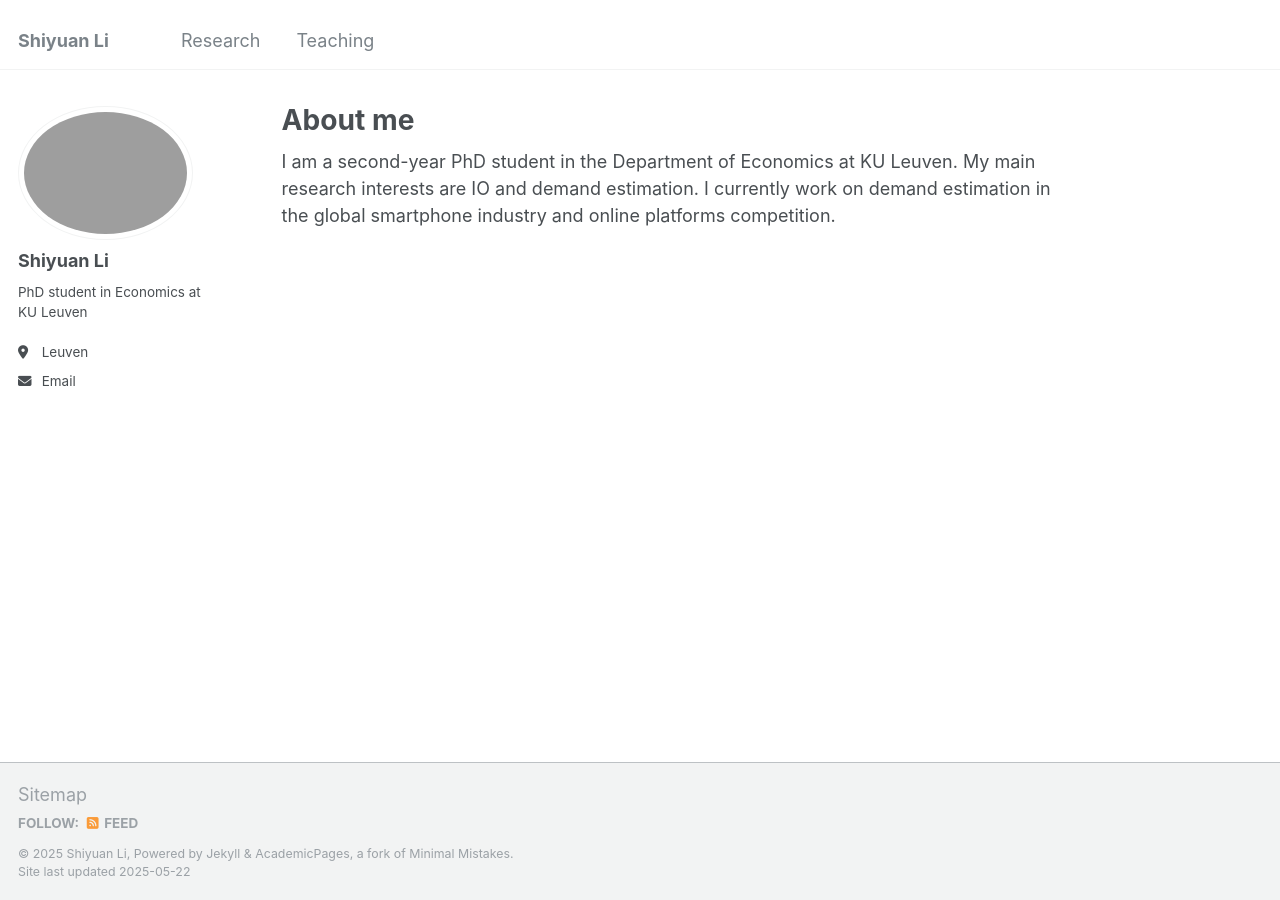
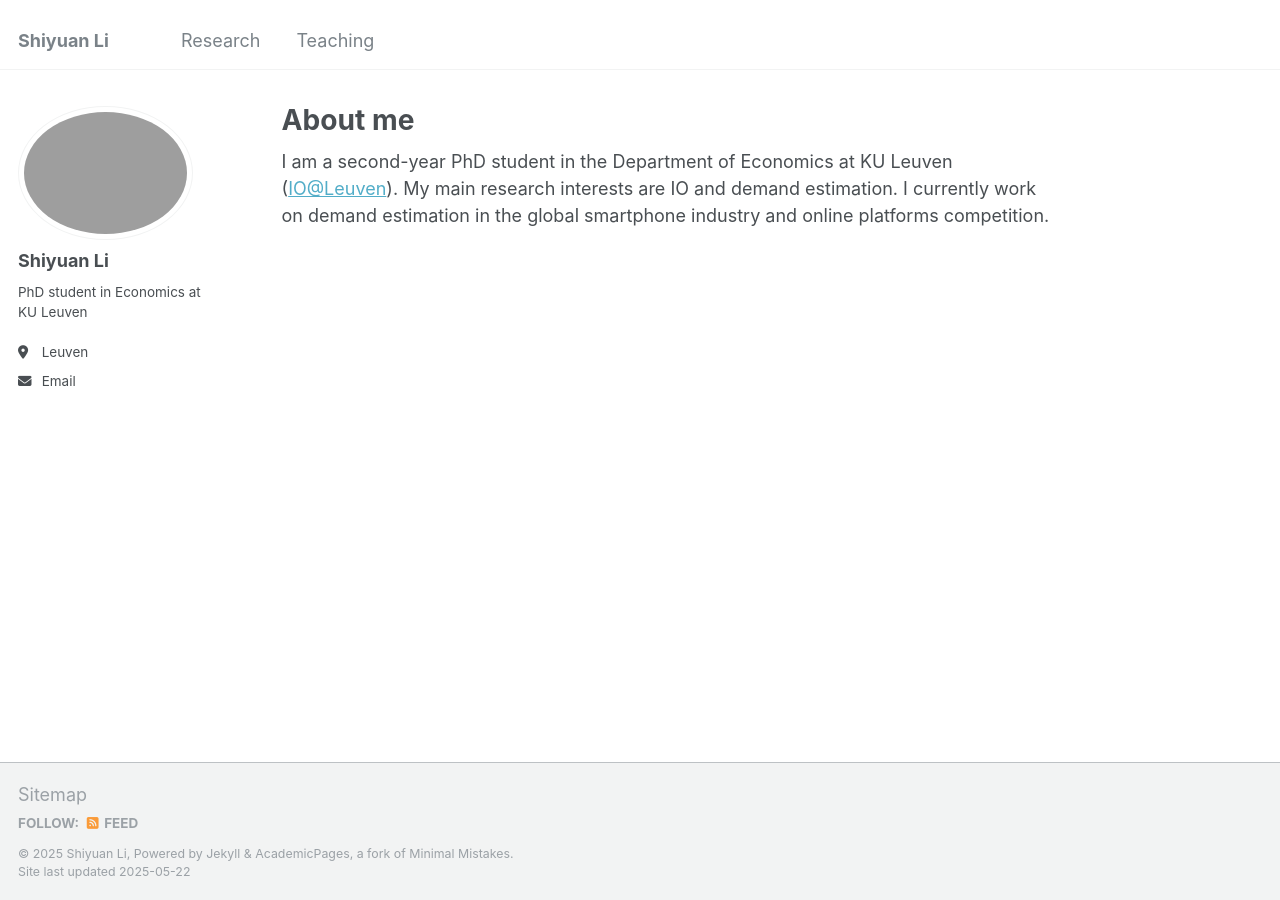
Before and after one commit to ShiyuanLi1/shiyuanli1.github.io, a Jekyll site: the page built from _pages/about.md, in a window 1280 px wide. Built offline with Jekyll 4.4.1, drawn with Linux system fonts in a browser that asks for light colours.

Commit message:
Update about.md

```diff
--- a/_pages/about.md
+++ b/_pages/about.md
@@ -7,4 +7,4 @@ redirect_from:
   - /about.html
 ---
 
-I am a second-year PhD student in the Department of Economics at KU Leuven. My main research interests are IO and demand estimation. I currently work on demand estimation in the global smartphone industry and online platforms competition.
+I am a second-year PhD student in the Department of Economics at KU Leuven ([IO@Leuven](https://sites.google.com/view/ioleuven/home)). My main research interests are IO and demand estimation. I currently work on demand estimation in the global smartphone industry and online platforms competition.
```
